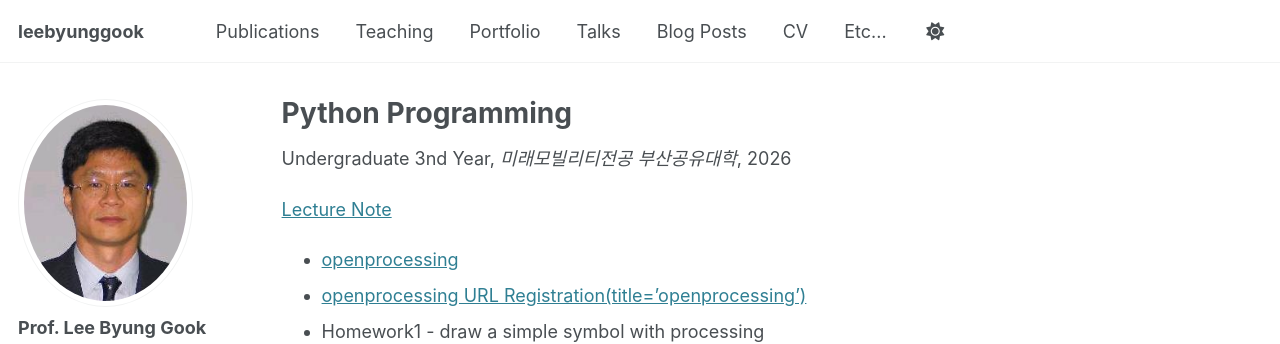
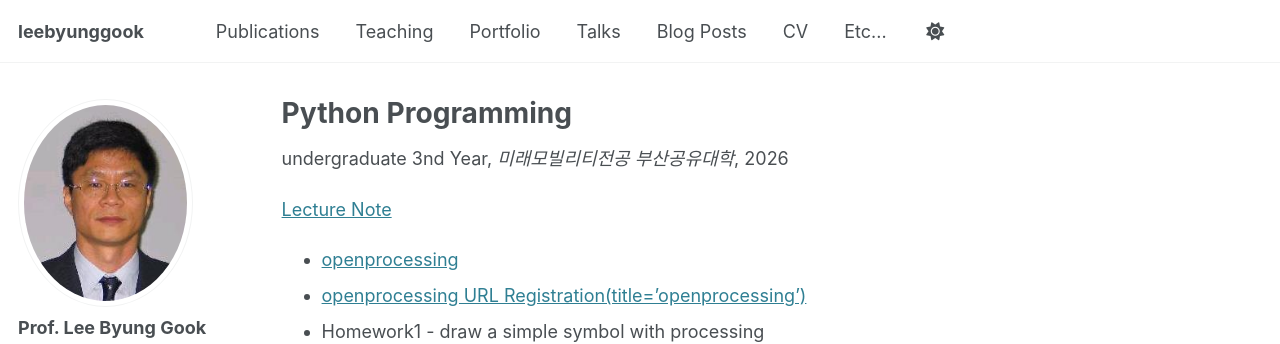
Before and after one commit to leebyunggook/leebyunggook.github.io, a Jekyll site: the page built from _teaching/2026-spring-teaching-7.md, in a window 1280 px wide and 1060 px high. Shown: the top 344 px of the window. Built offline with Jekyll 4.4.1, drawn with Linux system fonts in a browser that asks for light colours; some web fonts are replaced.

```diff
--- a/_teaching/2026-spring-teaching-7.md
+++ b/_teaching/2026-spring-teaching-7.md
@@ -1,7 +1,7 @@
 ---
 title: "Python Programming"
 collection: teaching
-type: "Undergraduate 3nd Year"
+type: "undergraduate 3nd Year"
 permalink: /teaching/2026-spring-teaching-7
 venue: "미래모빌리티전공 부산공유대학"
 date: 2026-03-02
```
